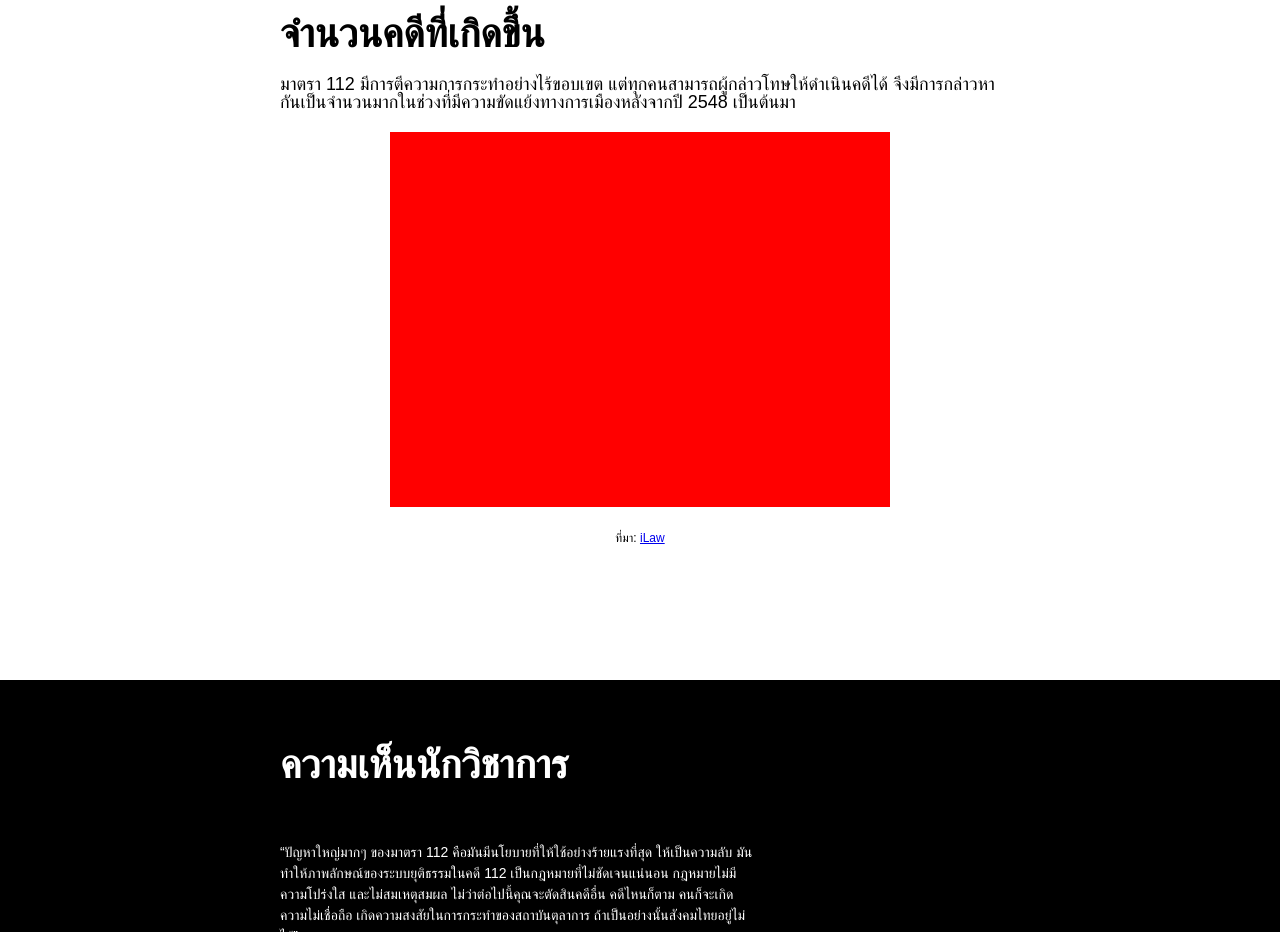
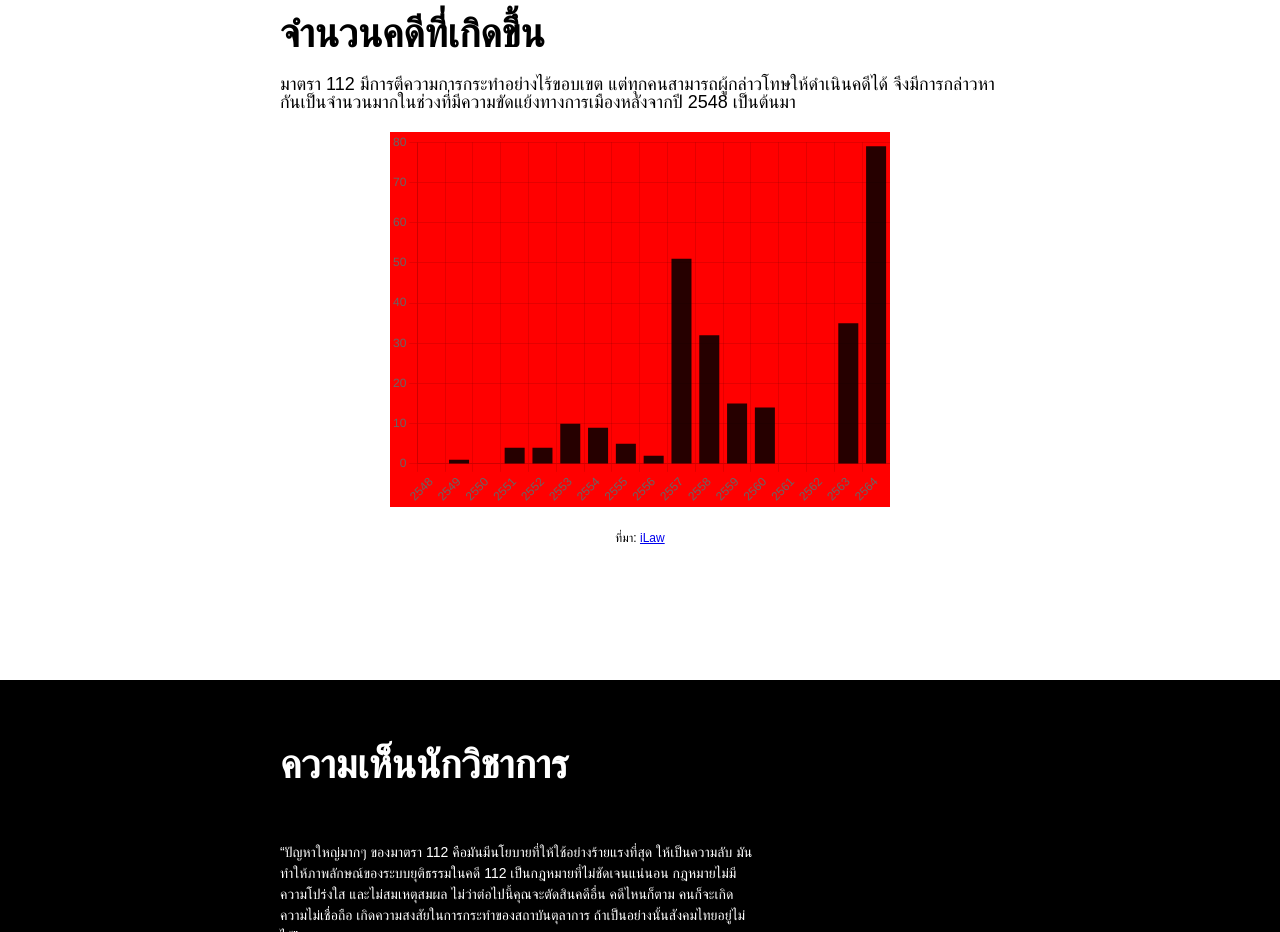
Before and after one commit to featherflare/PU-Dev-Challenge, a React (Vite) app: page / in a window 1280 px wide. Shown: the part 920-1852 px from the top of the page. Built offline with nearby package versions, Linux system fonts and the light colour scheme.

Commit message:
Add : chart

```diff
--- a/src/components/Cases.tsx
+++ b/src/components/Cases.tsx
@@ -1,3 +1,5 @@
+import Chart from './Chart';
+
 export default function Cases() {
   return (
     <section className='section invert flex'>
@@ -9,7 +11,9 @@ export default function Cases() {
           จึงมีการกล่าวหากันเป็นจำนวนมากในช่วงที่มีความขัดแย้งทางการเมืองหลังจากปี
           2548 เป็นต้นมา
         </div>
-        <div className='margin3 aspect4-3 padding2'></div>
+        <div className='margin3 aspect4-3 padding2'>
+          <Chart />
+        </div>
         <div className='IBM body2 center'>
           ที่มา:{' '}
           <span>
--- /dev/null
+++ b/src/components/Chart.tsx
@@ -0,0 +1,105 @@
+import { MutableRefObject, useRef, useEffect, useState } from 'react';
+import Papa, { ParseResult } from 'papaparse';
+import {
+  Chart as ChartJS,
+  CategoryScale,
+  LinearScale,
+  BarElement,
+  PointElement,
+  LineElement,
+  Title,
+  Tooltip,
+  Legend,
+} from 'chart.js';
+import { Line, Bar } from 'react-chartjs-2';
+
+ChartJS.register(
+  CategoryScale,
+  LinearScale,
+  BarElement,
+  PointElement,
+  LineElement,
+  Title,
+  Tooltip,
+  Legend
+);
+
+type Data = {
+  year: number;
+  cases: number;
+};
+
+type Values = {
+  data: Data[];
+};
+
+export default function Chart() {
+  const cRef: MutableRefObject<any> = useRef();
+  const [values, setValues] = useState<Data[] | undefined>();
+
+  const getCSV = () => {
+    Papa.parse('/src/assets/data/112-cases-by-year.csv', {
+      header: true,
+      download: true,
+      skipEmptyLines: true,
+      delimiter: ',',
+      complete: (results: ParseResult<Data>) => {
+        console.log(results.data); // Check if the parsed data is correct
+        setValues(results.data);
+      },
+    });
+  };
+
+  const options2 = {
+    // indexAxis: 'y' as const,
+    plugins: {
+      legend: {
+        display: false,
+        position: 'bottom' as const,
+      },
+      tooltip: {
+        backgroundColor: 'rgba(255, 255, 255, 0.8)',
+        titleColor: '#000',
+        bodyColor: '#000',
+      },
+    },
+    responsive: true,
+    scales: {
+      x: {
+        stacked: true,
+      },
+      y: {
+        stacked: true,
+      },
+    },
+    aspectRatio: 4 / 3,
+  };
+
+  const chartData = {
+    labels: values?.map((e) => e.year),
+    datasets: [
+      {
+        label: 'Dataset 1',
+        data: values?.map((e) => e.cases),
+        borderColor: 'rgba(0, 0, 0, 1)',
+        backgroundColor: 'rgba(0, 0, 0, 0.85)',
+      },
+    ],
+  };
+
+  useEffect(() => {
+    getCSV();
+  }, []);
+
+  useEffect(() => {
+    console.log(values);
+  }, [values]);
+
+  const chart = <Bar options={options2} data={chartData} />;
+
+  return (
+    <>
+      <div style={{ width: '100%', height: '100%' }}>{chart}</div>
+    </>
+  );
+}
```
Also changed, not shown: package.json (+6 -2 lines), src/assets/data/112-cases-by-year.csv (added), 1 other file (tests, documents, lock files or other folders).
